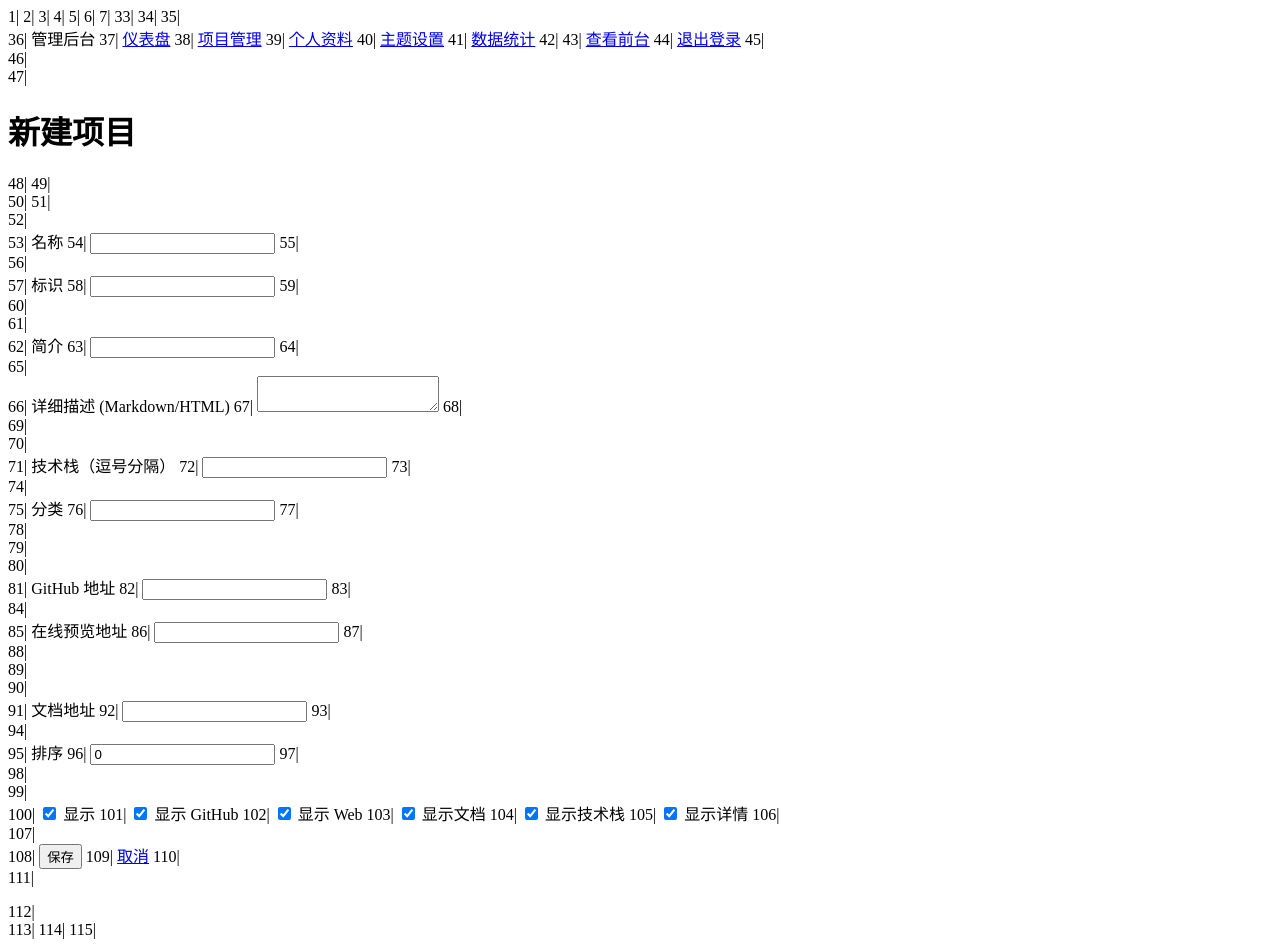
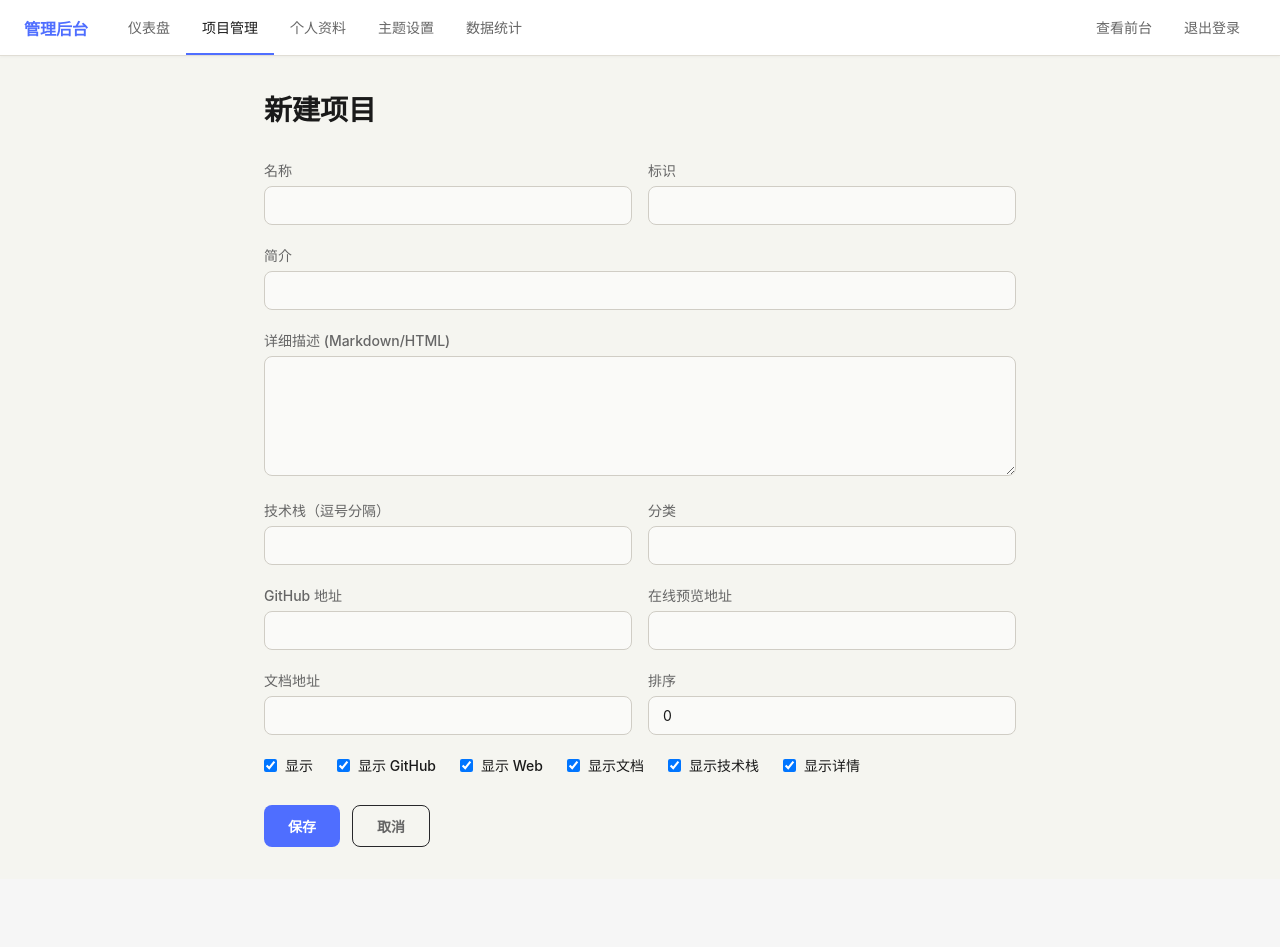
Before and after one commit to dirjaker/portfolio, a FastAPI app: template templates/admin/project_edit.html in a window 1280 px wide. After the commit the page ends 847 px from the top, so only its background shows below. Run offline with FastAPI, Linux system fonts and the light colour scheme; the template is opened without the code that fills it, so the values that code supplies are empty.

Commit message:
fix: 清理模板文件中残留的行号，修复页面纯文字问题

```diff
--- a/templates/admin/project_edit.html
+++ b/templates/admin/project_edit.html
@@ -1,115 +1,114 @@
-     1|<!DOCTYPE html>
-     2|<html lang="en">
-     3|<head>
-     4|    <meta charset="UTF-8">
-     5|    <meta name="viewport" content="width=device-width, initial-scale=1.0">
-     6|    <title>{{ "Edit" if project else "New" }} Project - 管理后台</title>
-     7|    <style>
-     8|        * { margin: 0; padding: 0; box-sizing: border-box; }
-     9|        body { background: #f5f5f0; color: #1a1a1a; font-family: -apple-system, BlinkMacSystemFont, "Segoe UI", sans-serif; }
-    10|        .admin-nav { background: #fff; border-bottom: 1px solid #e0ddd5; box-shadow: 0 1px 3px rgba(0,0,0,0.04); padding: 0 24px; display: flex; align-items: center; height: 56px; }
-    11|        .admin-nav a { color: #666; text-decoration: none; padding: 16px 16px; font-size: 14px; font-weight: 500; border-bottom: 2px solid transparent; }
-    12|        .admin-nav a:hover, .admin-nav a.active { color: #1a1a1a; border-bottom-color: #4f6eff; }
-    13|        .admin-nav .spacer { flex: 1; }
-    14|        .admin-nav .brand { color: #4f6eff; font-weight: 700; font-size: 16px; margin-right: 24px; }
-    15|        .content { max-width: 800px; margin: 0 auto; padding: 32px 24px; }
-    16|        h1 { font-size: 28px; font-weight: 700; margin-bottom: 32px; }
-    17|        .form-group { margin-bottom: 20px; }
-    18|        label { display: block; font-size: 14px; color: #666; margin-bottom: 6px; font-weight: 500; }
-    19|        input, textarea, select { width: 100%; padding: 10px 14px; background: #fafaf8; border: 1px solid #d0cdc5; border-radius: 8px; color: #1a1a1a; font-size: 14px; font-family: inherit; outline: none; }
-    20|        input:focus, textarea:focus { border-color: #4f6eff; }
-    21|        textarea { min-height: 120px; resize: vertical; }
-    22|        .row { display: grid; grid-template-columns: 1fr 1fr; gap: 16px; }
-    23|        .checkbox-row { display: flex; gap: 24px; flex-wrap: wrap; margin-bottom: 20px; }
-    24|        .checkbox-row label { display: flex; align-items: center; gap: 8px; color: #1a1a1a; cursor: pointer; }
-    25|        .checkbox-row input { width: auto; }
-    26|        .btn { padding: 10px 24px; background: #4f6eff; color: #fff; border: none; border-radius: 8px; font-size: 14px; font-weight: 600; cursor: pointer; text-decoration: none; }
-    27|        .btn:hover { background: #3d5bd9; }
-    28|        .btn-ghost { background: transparent; border: 1px solid #27272a; color: #666; }
-    29|        .btn-ghost:hover { border-color: #4f6eff; color: #4f6eff; }
-    30|        .actions { display: flex; gap: 12px; margin-top: 24px; }
-    31|        .error { background: #fee2e2; border: 1px solid #fecaca; color: #dc2626; padding: 10px; border-radius: 8px; margin-bottom: 16px; font-size: 14px; }
-    32|    </style>
-    33|</head>
-    34|<body>
-    35|    <nav class="admin-nav">
-    36|        <span class="brand">管理后台</span>
-    37|        <a href="/admin">仪表盘</a>
-    38|        <a href="/admin/projects" class="active">项目管理</a>
-    39|        <a href="/admin/profile">个人资料</a>
-    40|        <a href="/admin/themes">主题设置</a>
-    41|        <a href="/admin/analytics">数据统计</a>
-    42|        <span class="spacer"></span>
-    43|        <a href="/" target="_blank">查看前台</a>
-    44|        <a href="/admin/logout">退出登录</a>
-    45|    </nav>
-    46|    <div class="content">
-    47|        <h1>{{ "编辑项目" if project else "新建项目" }}</h1>
-    48|        {% if error %}<div class="error">{{ error }}</div>{% endif %}
-    49|        <form method="post" action="/admin/projects/save">
-    50|            <input type="hidden" name="pid" value="{{ project.id if project else 0 }}">
-    51|            <div class="row">
-    52|                <div class="form-group">
-    53|                    <label>名称</label>
-    54|                    <input type="text" name="name" value="{{ project.name if project else '' }}" required>
-    55|                </div>
-    56|                <div class="form-group">
-    57|                    <label>标识</label>
-    58|                    <input type="text" name="slug" value="{{ project.slug if project else '' }}" required>
-    59|                </div>
-    60|            </div>
-    61|            <div class="form-group">
-    62|                <label>简介</label>
-    63|                <input type="text" name="description" value="{{ project.description if project else '' }}">
-    64|            </div>
-    65|            <div class="form-group">
-    66|                <label>详细描述 (Markdown/HTML)</label>
-    67|                <textarea name="detail">{{ project.detail if project else '' }}</textarea>
-    68|            </div>
-    69|            <div class="row">
-    70|                <div class="form-group">
-    71|                    <label>技术栈（逗号分隔）</label>
-    72|                    <input type="text" name="tech_stack" value="{{ project.tech_stack if project else '' }}">
-    73|                </div>
-    74|                <div class="form-group">
-    75|                    <label>分类</label>
-    76|                    <input type="text" name="category" value="{{ project.category if project else '' }}">
-    77|                </div>
-    78|            </div>
-    79|            <div class="row">
-    80|                <div class="form-group">
-    81|                    <label>GitHub 地址</label>
-    82|                    <input type="text" name="github_url" value="{{ project.github_url if project else '' }}">
-    83|                </div>
-    84|                <div class="form-group">
-    85|                    <label>在线预览地址</label>
-    86|                    <input type="text" name="web_url" value="{{ project.web_url if project else '' }}">
-    87|                </div>
-    88|            </div>
-    89|            <div class="row">
-    90|                <div class="form-group">
-    91|                    <label>文档地址</label>
-    92|                    <input type="text" name="pages_url" value="{{ project.pages_url if project else '' }}">
-    93|                </div>
-    94|                <div class="form-group">
-    95|                    <label>排序</label>
-    96|                    <input type="number" name="sort_order" value="{{ project.sort_order if project else 0 }}">
-    97|                </div>
-    98|            </div>
-    99|            <div class="checkbox-row">
-   100|                <label><input type="checkbox" name="is_visible" value="1" {{ 'checked' if not project or project.is_visible else '' }}> 显示</label>
-   101|                <label><input type="checkbox" name="show_github" value="1" {{ 'checked' if not project or project.show_github else '' }}> 显示 GitHub</label>
-   102|                <label><input type="checkbox" name="show_web" value="1" {{ 'checked' if not project or project.show_web else '' }}> 显示 Web</label>
-   103|                <label><input type="checkbox" name="show_pages" value="1" {{ 'checked' if not project or project.show_pages else '' }}> 显示文档</label>
-   104|                <label><input type="checkbox" name="show_tech" value="1" {{ 'checked' if not project or project.show_tech else '' }}> 显示技术栈</label>
-   105|                <label><input type="checkbox" name="show_detail" value="1" {{ 'checked' if not project or project.show_detail else '' }}> 显示详情</label>
-   106|            </div>
-   107|            <div class="actions">
-   108|                <button type="submit" class="btn">保存</button>
-   109|                <a href="/admin/projects" class="btn btn-ghost">取消</a>
-   110|            </div>
-   111|        </form>
-   112|    </div>
-   113|</body>
-   114|</html>
-   115|
+<!DOCTYPE html>
+<html lang="en">
+<head>
+    <meta charset="UTF-8">
+    <meta name="viewport" content="width=device-width, initial-scale=1.0">
+    <title>{{ "Edit" if project else "New" }} Project - 管理后台</title>
+    <style>
+        * { margin: 0; padding: 0; box-sizing: border-box; }
+        body { background: #f5f5f0; color: #1a1a1a; font-family: -apple-system, BlinkMacSystemFont, "Segoe UI", sans-serif; }
+        .admin-nav { background: #fff; border-bottom: 1px solid #e0ddd5; box-shadow: 0 1px 3px rgba(0,0,0,0.04); padding: 0 24px; display: flex; align-items: center; height: 56px; }
+        .admin-nav a { color: #666; text-decoration: none; padding: 16px 16px; font-size: 14px; font-weight: 500; border-bottom: 2px solid transparent; }
+        .admin-nav a:hover, .admin-nav a.active { color: #1a1a1a; border-bottom-color: #4f6eff; }
+        .admin-nav .spacer { flex: 1; }
+        .admin-nav .brand { color: #4f6eff; font-weight: 700; font-size: 16px; margin-right: 24px; }
+        .content { max-width: 800px; margin: 0 auto; padding: 32px 24px; }
+        h1 { font-size: 28px; font-weight: 700; margin-bottom: 32px; }
+        .form-group { margin-bottom: 20px; }
+        label { display: block; font-size: 14px; color: #666; margin-bottom: 6px; font-weight: 500; }
+        input, textarea, select { width: 100%; padding: 10px 14px; background: #fafaf8; border: 1px solid #d0cdc5; border-radius: 8px; color: #1a1a1a; font-size: 14px; font-family: inherit; outline: none; }
+        input:focus, textarea:focus { border-color: #4f6eff; }
+        textarea { min-height: 120px; resize: vertical; }
+        .row { display: grid; grid-template-columns: 1fr 1fr; gap: 16px; }
+        .checkbox-row { display: flex; gap: 24px; flex-wrap: wrap; margin-bottom: 20px; }
+        .checkbox-row label { display: flex; align-items: center; gap: 8px; color: #1a1a1a; cursor: pointer; }
+        .checkbox-row input { width: auto; }
+        .btn { padding: 10px 24px; background: #4f6eff; color: #fff; border: none; border-radius: 8px; font-size: 14px; font-weight: 600; cursor: pointer; text-decoration: none; }
+        .btn:hover { background: #3d5bd9; }
+        .btn-ghost { background: transparent; border: 1px solid #27272a; color: #666; }
+        .btn-ghost:hover { border-color: #4f6eff; color: #4f6eff; }
+        .actions { display: flex; gap: 12px; margin-top: 24px; }
+        .error { background: #fee2e2; border: 1px solid #fecaca; color: #dc2626; padding: 10px; border-radius: 8px; margin-bottom: 16px; font-size: 14px; }
+    </style>
+</head>
+<body>
+    <nav class="admin-nav">
+        <span class="brand">管理后台</span>
+        <a href="/admin">仪表盘</a>
+        <a href="/admin/projects" class="active">项目管理</a>
+        <a href="/admin/profile">个人资料</a>
+        <a href="/admin/themes">主题设置</a>
+        <a href="/admin/analytics">数据统计</a>
+        <span class="spacer"></span>
+        <a href="/" target="_blank">查看前台</a>
+        <a href="/admin/logout">退出登录</a>
+    </nav>
+    <div class="content">
+        <h1>{{ "编辑项目" if project else "新建项目" }}</h1>
+        {% if error %}<div class="error">{{ error }}</div>{% endif %}
+        <form method="post" action="/admin/projects/save">
+            <input type="hidden" name="pid" value="{{ project.id if project else 0 }}">
+            <div class="row">
+                <div class="form-group">
+                    <label>名称</label>
+                    <input type="text" name="name" value="{{ project.name if project else '' }}" required>
+                </div>
+                <div class="form-group">
+                    <label>标识</label>
+                    <input type="text" name="slug" value="{{ project.slug if project else '' }}" required>
+                </div>
+            </div>
+            <div class="form-group">
+                <label>简介</label>
+                <input type="text" name="description" value="{{ project.description if project else '' }}">
+            </div>
+            <div class="form-group">
+                <label>详细描述 (Markdown/HTML)</label>
+                <textarea name="detail">{{ project.detail if project else '' }}</textarea>
+            </div>
+            <div class="row">
+                <div class="form-group">
+                    <label>技术栈（逗号分隔）</label>
+                    <input type="text" name="tech_stack" value="{{ project.tech_stack if project else '' }}">
+                </div>
+                <div class="form-group">
+                    <label>分类</label>
+                    <input type="text" name="category" value="{{ project.category if project else '' }}">
+                </div>
+            </div>
+            <div class="row">
+                <div class="form-group">
+                    <label>GitHub 地址</label>
+                    <input type="text" name="github_url" value="{{ project.github_url if project else '' }}">
+                </div>
+                <div class="form-group">
+                    <label>在线预览地址</label>
+                    <input type="text" name="web_url" value="{{ project.web_url if project else '' }}">
+                </div>
+            </div>
+            <div class="row">
+                <div class="form-group">
+                    <label>文档地址</label>
+                    <input type="text" name="pages_url" value="{{ project.pages_url if project else '' }}">
+                </div>
+                <div class="form-group">
+                    <label>排序</label>
+                    <input type="number" name="sort_order" value="{{ project.sort_order if project else 0 }}">
+                </div>
+            </div>
+            <div class="checkbox-row">
+                <label><input type="checkbox" name="is_visible" value="1" {{ 'checked' if not project or project.is_visible else '' }}> 显示</label>
+                <label><input type="checkbox" name="show_github" value="1" {{ 'checked' if not project or project.show_github else '' }}> 显示 GitHub</label>
+                <label><input type="checkbox" name="show_web" value="1" {{ 'checked' if not project or project.show_web else '' }}> 显示 Web</label>
+                <label><input type="checkbox" name="show_pages" value="1" {{ 'checked' if not project or project.show_pages else '' }}> 显示文档</label>
+                <label><input type="checkbox" name="show_tech" value="1" {{ 'checked' if not project or project.show_tech else '' }}> 显示技术栈</label>
+                <label><input type="checkbox" name="show_detail" value="1" {{ 'checked' if not project or project.show_detail else '' }}> 显示详情</label>
+            </div>
+            <div class="actions">
+                <button type="submit" class="btn">保存</button>
+                <a href="/admin/projects" class="btn btn-ghost">取消</a>
+            </div>
+        </form>
+    </div>
+</body>
+</html>
```
Also changed, not shown: templates/admin/analytics.html (+73 -74 lines), templates/admin/profile.html (+78 -79 lines), templates/admin/projects.html (+75 -76 lines).
